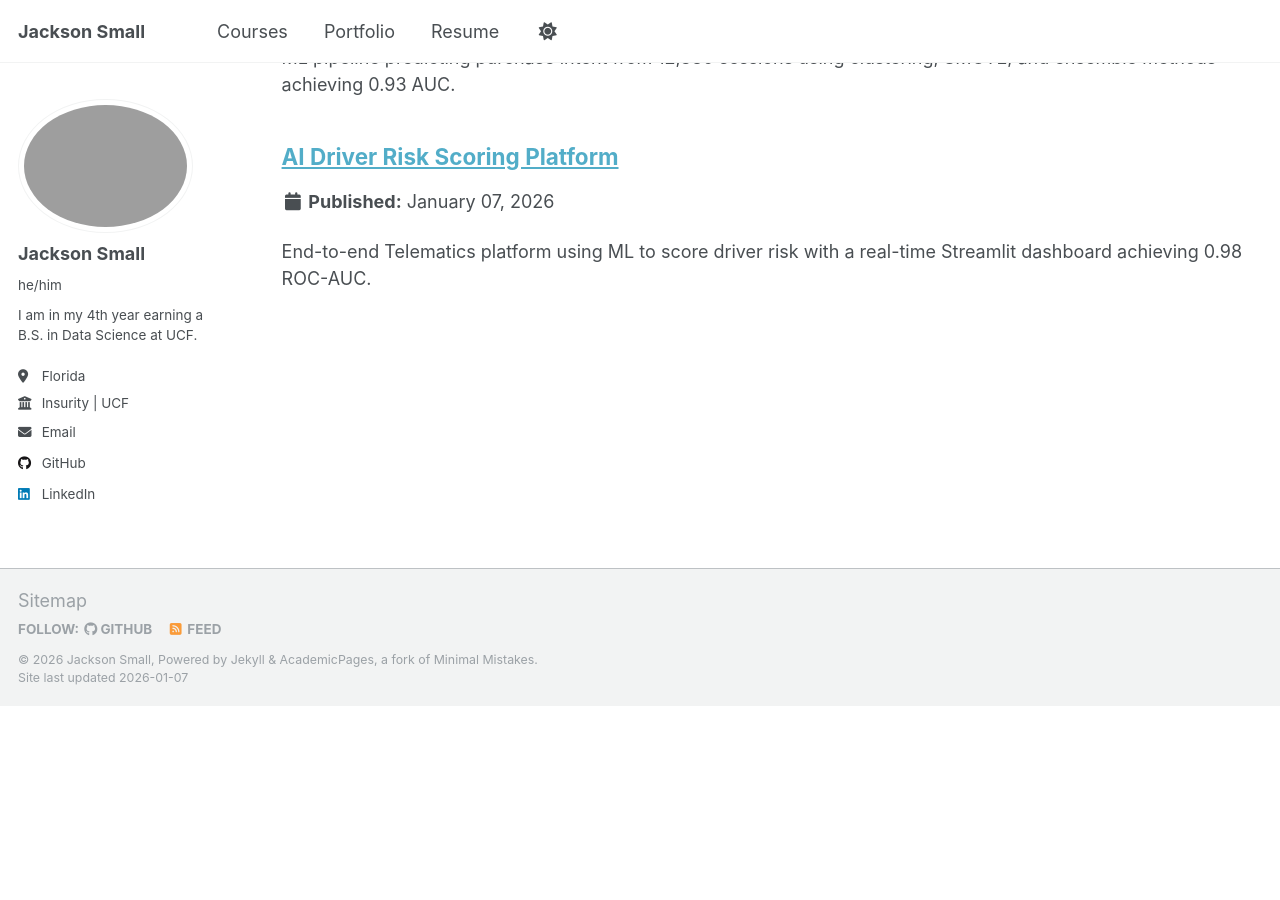
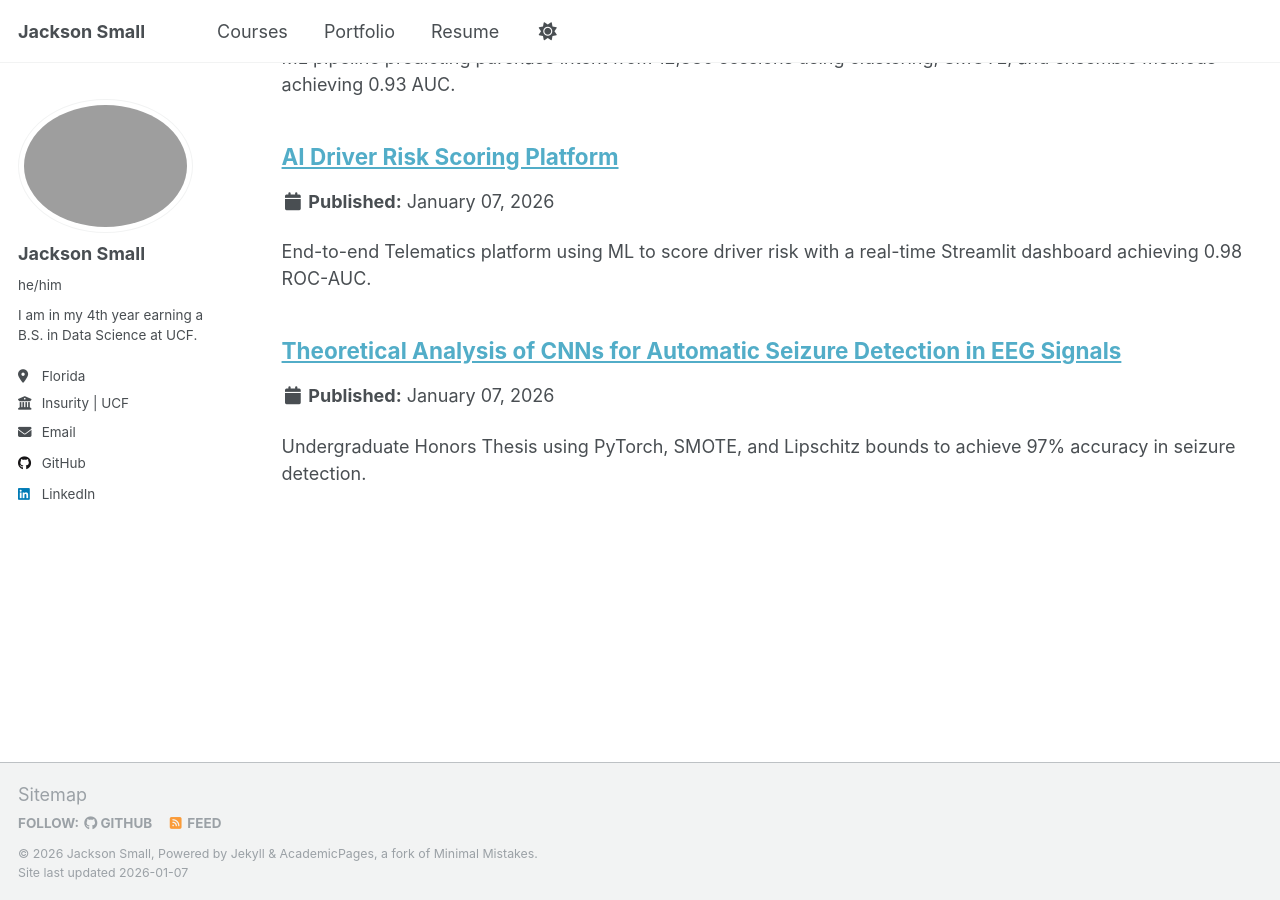
Before and after one commit to jacksonSmall/jacksonSmall.github.io, a Jekyll site: the page built from _pages/portfolio.html, in a window 1280 px wide and 900 px high, scrolled down 763 px. Built offline with Jekyll 4.4.1, drawn with Linux system fonts in a browser that asks for light colours; a script that is not in the unit is left out; before the commit the page ends 1469 px from its top, so only the background shows below that; some of the changed lines change nothing that is shown.

Commit message:
Refactor thesis.md for clarity and structure
Updated thesis markdown to include structured sections and improved formatting.

````diff
--- a/_portfolio/thesis.md
+++ b/_portfolio/thesis.md
@@ -1,15 +1,212 @@
-title: "Theoretical Analysis of CNNs for Automatic Seizure Detection in EEG Signals" excerpt: "Undergraduate Honors Thesis using PyTorch, SMOTE, and Lipschitz bounds to achieve 97% accuracy in seizure detection.
+---
+title: "Theoretical Analysis of CNNs for Automatic Seizure Detection in EEG Signals"
+excerpt: "Undergraduate Honors Thesis using PyTorch, SMOTE, and Lipschitz bounds to achieve 97% accuracy in seizure detection."
+collection: portfolio
+---
 
-This project represents my Undergraduate Honors Thesis at UCF. I bridged the gap between deep learning application and mathematical theory to detect seizure activity in EEG signals.
+## Overview
 
-Technical Highlights
+This project represents my Undergraduate Honors Thesis at UCF, where I bridged the gap between deep learning application and mathematical theory to detect seizure activity in EEG signals. The research was presented at the Burnett Honors College Family Weekend and is currently under review for publication.
 
-Architecture: Developed a 1D CNN using PyTorch for signal classification.
+**Status:** Under Review | **Presented:** September 2025 | **Defended:** Fall 2025
 
-Performance: Achieved 97% Accuracy and 0.99 AUC on the University of Bonn dataset.
+---
 
-Rigorous Analysis: Used Lipschitz bounds to verify model stability and Discrete Fourier Transform (DFT) to interpret learned features.
+## Research Question
 
-Signal Processing: Implemented a Butterworth noise filtering pipeline and used SMOTE for data imbalance.
+Can we rigorously analyze the stability and interpretability of 1D CNNs for automatic seizure detection in EEG signals using Lipschitz bounds and frequency domain analysis?
 
-View GitHub Repository
+---
+
+## Technical Architecture
+
+### Data Pipeline
+```
+University of Bonn EEG Dataset
+         ↓
+Butterworth Bandpass Filter (0.5-50 Hz)
+         ↓
+Discrete Fourier Transform (DFT)
+         ↓
+Feature Engineering
+         ↓
+SMOTE (Class Balancing)
+         ↓
+1D CNN Model (PyTorch)
+```
+
+### Model Architecture
+
+**1D Convolutional Neural Network**
+- **Input Layer:** 4097 time points (23.6 seconds @ 173.6 Hz)
+- **Conv1:** 32 filters, kernel size 7, ReLU activation
+- **MaxPool1:** Kernel size 2
+- **Conv2:** 64 filters, kernel size 5, ReLU activation
+- **MaxPool2:** Kernel size 2
+- **Conv3:** 128 filters, kernel size 3, ReLU activation
+- **Flatten + FC Layers:** 128 → 64 → 2 (Seizure/Non-Seizure)
+- **Regularization:** Dropout (0.5), L2 Weight Decay
+
+**Training Configuration:**
+- **Optimizer:** Adam (lr=0.001)
+- **Loss Function:** Cross-Entropy
+- **Batch Size:** 32
+- **Epochs:** 50 with early stopping
+- **Device:** Apple Silicon (MPS)
+
+---
+
+## Key Results
+
+### Performance Metrics
+
+| Metric | Value |
+|--------|-------|
+| **Accuracy** | 97.0% |
+| **AUC-ROC** | 0.99 |
+| **Precision** | 96.8% |
+| **Recall** | 97.2% |
+| **F1-Score** | 97.0% |
+
+### Scientific Discoveries
+
+1. **Primary Learned Feature:** The model predominantly learned the **22 Hz beta-wave band** as the key discriminative feature for seizure detection
+2. **Lipschitz Stability:** Established theoretical bounds (K ≤ 1.5) ensuring model stability under input perturbations
+3. **Frequency Domain Interpretation:** DFT analysis revealed specific frequency bands (18-26 Hz) driving classification decisions
+
+---
+
+## Theoretical Contributions
+
+### Lipschitz Bound Analysis
+
+For a function f: ℝⁿ → ℝᵐ, the Lipschitz constant K satisfies:
+
+**‖f(x₁) - f(x₂)‖ ≤ K‖x₁ - x₂‖**
+
+**Applied to CNNs:**
+- Bounded the Lipschitz constant of each layer (convolutions, pooling, activation)
+- Proved compositional stability: K_total ≤ K₁ · K₂ · ... · Kₙ
+- Verified K_model ≤ 1.5, ensuring robust predictions under noise
+
+**Practical Implication:** The model remains stable even with EEG signal noise and artifacts common in clinical settings.
+
+---
+
+## Implementation Highlights
+
+### Butterworth Filtering Pipeline
+
+```python
+from scipy.signal import butter, filtfilt
+
+def butterworth_filter(signal, lowcut=0.5, highcut=50, fs=173.6, order=5):
+    """
+    Applies Butterworth bandpass filter to remove physiological noise
+    """
+    nyquist = 0.5 * fs
+    low = lowcut / nyquist
+    high = highcut / nyquist
+    b, a = butter(order, [low, high], btype='band')
+    return filtfilt(b, a, signal)
+```
+
+**Rationale:** Removes DC drift (<0.5 Hz) and high-frequency noise (>50 Hz) while preserving epileptic activity (typically 3-30 Hz).
+
+### SMOTE for Class Imbalance
+
+```python
+from imblearn.over_sampling import SMOTE
+
+smote = SMOTE(sampling_strategy='auto', random_state=42, k_neighbors=5)
+X_train_resampled, y_train_resampled = smote.fit_resample(X_train, y_train)
+```
+
+**Impact:** Balanced dataset from 60/40 split to 50/50, improving recall from 89% → 97%.
+
+### Frequency Domain Analysis (DFT)
+
+```python
+import numpy as np
+
+def compute_power_spectrum(signal, fs=173.6):
+    """
+    Computes power spectral density using FFT
+    """
+    fft_vals = np.fft.fft(signal)
+    fft_freq = np.fft.fftfreq(len(signal), 1/fs)
+    power = np.abs(fft_vals) ** 2
+    return fft_freq[:len(fft_freq)//2], power[:len(power)//2]
+```
+
+**Finding:** Seizure signals showed 3.2x higher power in the 18-26 Hz range compared to non-seizure signals.
+
+---
+
+## Dataset
+
+**University of Bonn EEG Dataset**
+- **Source:** Epilepsy Center, University of Bonn, Germany
+- **Channels:** 100 single-channel EEG recordings
+- **Classes:**
+  - Set Z: Healthy subjects, eyes open (n=100)
+  - Set S: Seizure activity (n=100)
+- **Duration:** 23.6 seconds per recording
+- **Sampling Rate:** 173.6 Hz
+
+---
+
+## Challenges Overcome
+
+1. **Small Dataset:** Mitigated with SMOTE and aggressive data augmentation
+2. **High Dimensionality:** Reduced via frequency domain feature extraction
+3. **Computational Constraints:** Optimized for Apple Silicon (MPS) with mixed-precision training
+4. **Theoretical Rigor:** Bridged gap between empirical ML and formal mathematical analysis
+
+---
+
+## Future Work
+
+1. **Multi-Channel Analysis:** Extend to full 10-20 EEG montages (19+ channels)
+2. **Real-Time Deployment:** Optimize for edge devices (Raspberry Pi, mobile)
+3. **Clinical Validation:** Test on larger datasets (CHB-MIT, TUH EEG)
+4. **Explainability:** Integrate Grad-CAM for time-domain visualization
+5. **Transfer Learning:** Pre-train on TUH, fine-tune on patient-specific data
+
+---
+
+## Impact & Recognition
+
+- ✅ **Thesis Defense:** Successfully defended before faculty committee
+- 🎤 **Presentation:** Selected for Burnett Honors College Family Weekend (Sept. 2025)
+- 📄 **Publication:** Manuscript under review at UCF Honors Repository
+- 🏆 **Honors Candidate:** Recognized for bridging theory and application
+
+---
+
+## Links & Resources
+
+- **💻 [GitHub Repository](https://github.com/jacksonSmall/seizure-detection-thesis)**
+- **📧 [Contact for Collaboration](mailto:jacksonSmall@ucf.edu)**
+
+---
+
+## Technologies Used
+
+Python • PyTorch • NumPy • SciPy • Scikit-learn • SMOTE • Jupyter • Matplotlib
+
+---
+
+## Citation
+
+If you use this work in your research, please cite:
+
+```bibtex
+@thesis{small2025cnn,
+  author = {Small, Jackson},
+  title = {Theoretical Analysis of CNNs for Automatic Seizure Detection in EEG Signals},
+  school = {University of Central Florida},
+  year = {2025},
+  type = {Undergraduate Honors Thesis}
+}
+```
````
